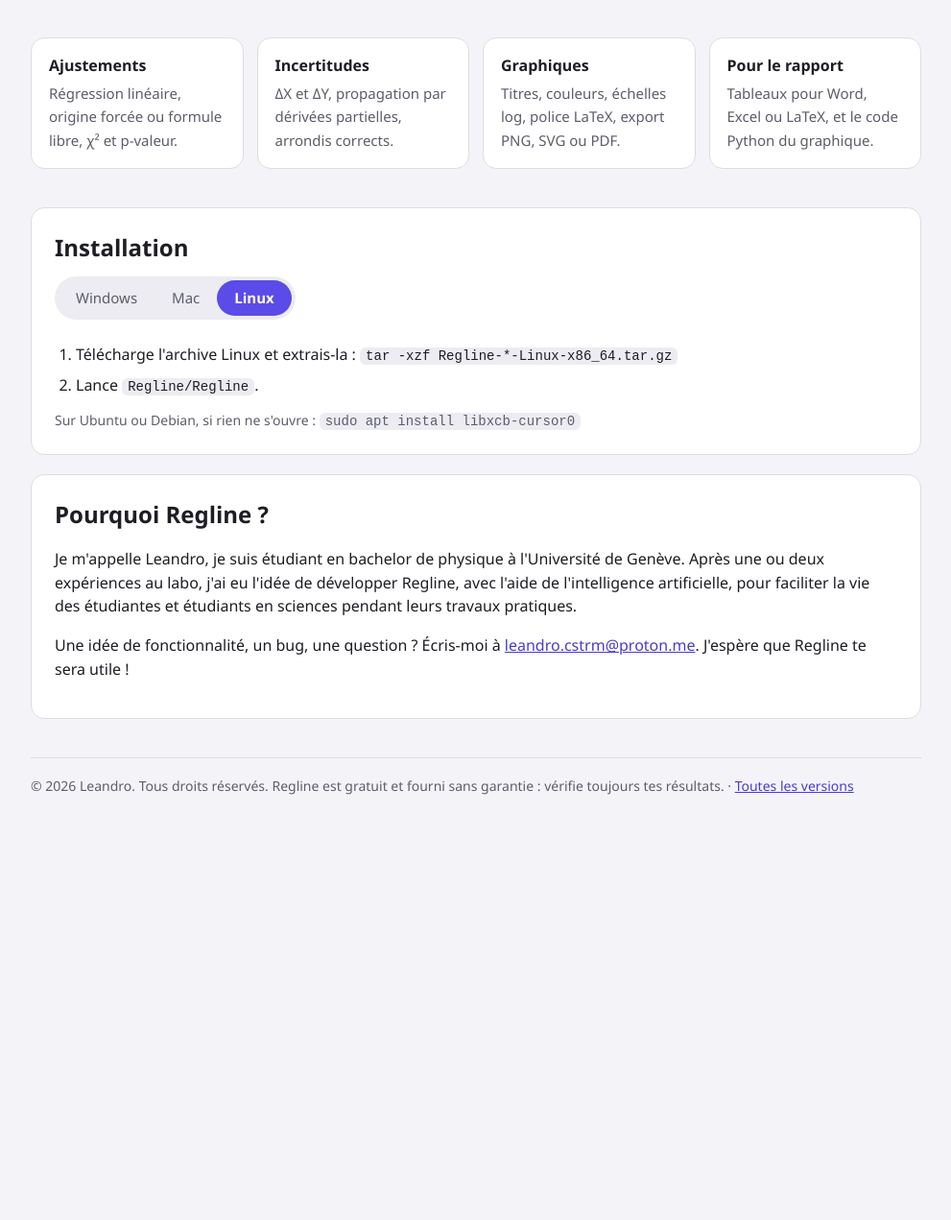
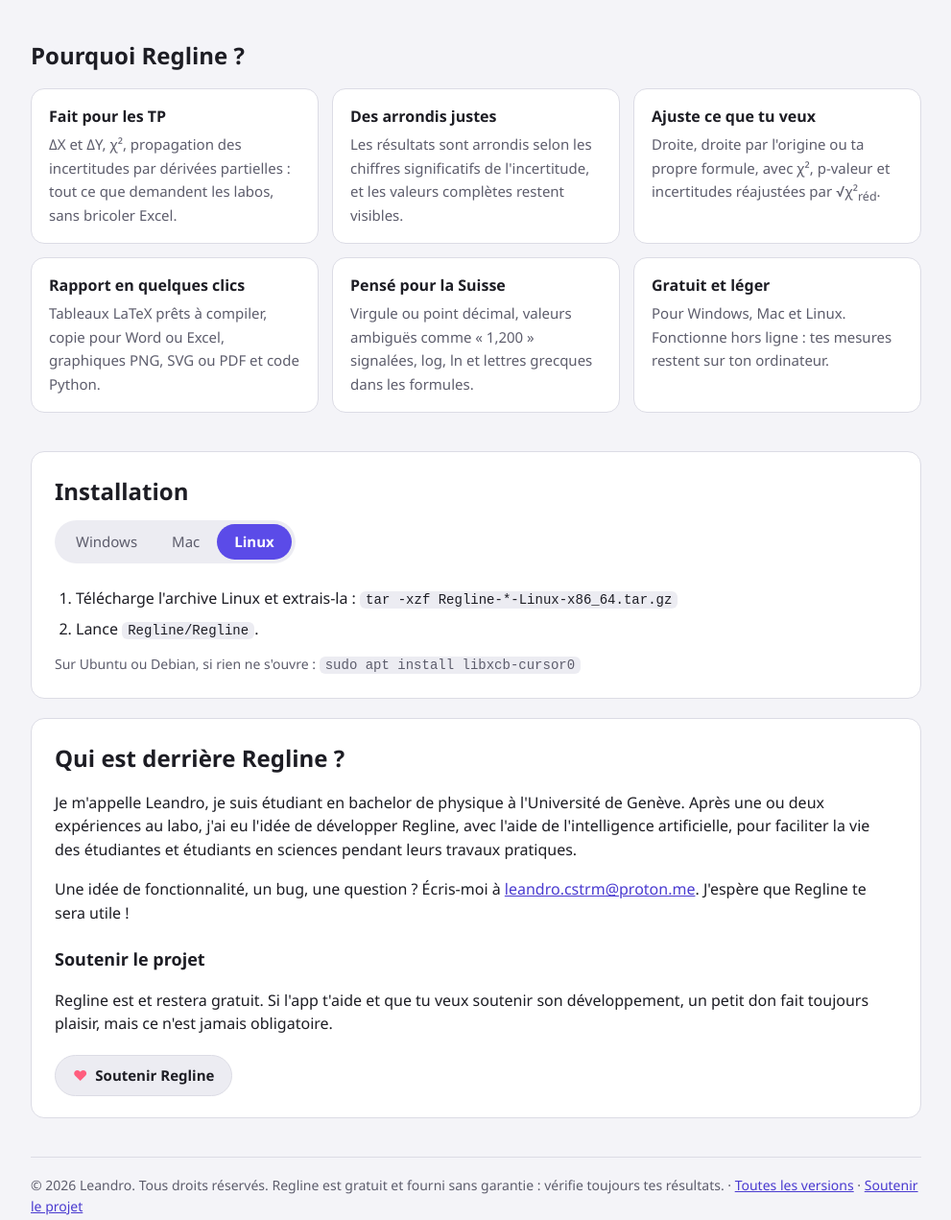
Before and after one commit to Leandro526-c/regline, a plain HTML site: page index.html in a window 1280 px wide. Shown: the part 974-2245 px from the top of the page at 96% size, without its empty margins (144-1135 px from the left). Before the commit the page ends 1835 px from the top, so only its background shows below. Drawn offline with Linux system fonts and the light colour scheme; no server answers.

Commit message:
Add files via upload

```diff
--- a/index.html
+++ b/index.html
@@ -35,6 +35,7 @@
   .others a { color: var(--accent-text); margin-right: 14px; white-space: nowrap; }
   .shot { width: 100%; border-radius: 14px; border: 1px solid var(--border); display: block; margin: 8px 0 40px; }
   h2 { font-size: 24px; margin: 0 0 12px; }
+  h3 { font-size: 18px; margin: 22px 0 6px; }
   .card { background: var(--surface); border: 1px solid var(--border); border-radius: 14px; padding: 22px 24px; margin-bottom: 20px; }
   .tabs { display: inline-flex; background: var(--raised); border-radius: 999px; padding: 4px; margin-bottom: 18px; flex-wrap: wrap; }
   .tabs button { border: 0; background: transparent; color: var(--muted); font: inherit; font-size: 15px;
@@ -44,12 +45,19 @@
   li { margin: 6px 0; }
   code { background: var(--raised); border-radius: 6px; padding: 1px 6px; font-size: 14px; overflow-wrap: anywhere; }
   .note { color: var(--muted); font-size: 14px; margin: 12px 0 0; }
-  .features { display: grid; grid-template-columns: repeat(auto-fit, minmax(220px, 1fr)); gap: 14px; margin: 0 0 40px; }
+  .why { margin: 0 0 40px; }
+  .why h2 { margin-bottom: 16px; }
+  .features { display: grid; grid-template-columns: repeat(auto-fit, minmax(260px, 1fr)); gap: 14px; }
   .features div { background: var(--surface); border: 1px solid var(--border); border-radius: 14px; padding: 16px 18px; }
   .features b { display: block; margin-bottom: 4px; }
   .features span { color: var(--muted); font-size: 15px; }
   footer { color: var(--muted); font-size: 14px; border-top: 1px solid var(--border); margin-top: 40px; padding-top: 18px; }
   footer a, .card a { color: var(--accent-text); }
+  .support { display: inline-flex; align-items: center; gap: 8px; margin-top: 4px; padding: 9px 18px;
+             border: 1px solid var(--border); border-radius: 999px; background: var(--raised);
+             color: var(--text) !important; text-decoration: none; font-weight: 600; font-size: 15px; transition: border-color .15s; }
+  .support:hover { border-color: var(--accent); }
+  .support span { color: #ff5e7e; }
   [hidden] { display: none !important; }
 </style>
 </head>
@@ -72,11 +80,16 @@
 
   <img class="shot" src="capture.png" alt="Fenêtre de Regline : tableau de mesures, régression linéaire et graphique">
 
-  <section class="features">
-    <div><b>Ajustements</b><span>Régression linéaire, origine forcée ou formule libre, χ² et p-valeur.</span></div>
-    <div><b>Incertitudes</b><span>ΔX et ΔY, propagation par dérivées partielles, arrondis corrects.</span></div>
-    <div><b>Graphiques</b><span>Titres, couleurs, échelles log, police LaTeX, export PNG, SVG ou PDF.</span></div>
-    <div><b>Pour le rapport</b><span>Tableaux pour Word, Excel ou LaTeX, et le code Python du graphique.</span></div>
+  <section class="why">
+    <h2>Pourquoi Regline ?</h2>
+    <div class="features">
+      <div><b>Fait pour les TP</b><span>ΔX et ΔY, χ², propagation des incertitudes par dérivées partielles : tout ce que demandent les labos, sans bricoler Excel.</span></div>
+      <div><b>Des arrondis justes</b><span>Les résultats sont arrondis selon les chiffres significatifs de l'incertitude, et les valeurs complètes restent visibles.</span></div>
+      <div><b>Ajuste ce que tu veux</b><span>Droite, droite par l'origine ou ta propre formule, avec χ², p-valeur et incertitudes réajustées par √χ²<sub>réd</sub>.</span></div>
+      <div><b>Rapport en quelques clics</b><span>Tableaux LaTeX prêts à compiler, copie pour Word ou Excel, graphiques PNG, SVG ou PDF et code Python.</span></div>
+      <div><b>Pensé pour la Suisse</b><span>Virgule ou point décimal, valeurs ambiguës comme « 1,200 » signalées, log, ln et lettres grecques dans les formules.</span></div>
+      <div><b>Gratuit et léger</b><span>Pour Windows, Mac et Linux. Fonctionne hors ligne : tes mesures restent sur ton ordinateur.</span></div>
+    </div>
   </section>
 
   <section class="card" id="install">
@@ -113,18 +126,23 @@
   </section>
 
   <section class="card">
-    <h2>Pourquoi Regline ?</h2>
+    <h2>Qui est derrière Regline ?</h2>
     <p>Je m'appelle Leandro, je suis étudiant en bachelor de physique à l'Université de Genève. Après une ou deux
        expériences au labo, j'ai eu l'idée de développer Regline, avec l'aide de l'intelligence artificielle, pour
        faciliter la vie des étudiantes et étudiants en sciences pendant leurs travaux pratiques.</p>
     <p>Une idée de fonctionnalité, un bug, une question ? Écris-moi à
        <a href="mailto:leandro.cstrm@proton.me">leandro.cstrm@proton.me</a>. J'espère que Regline te sera utile !</p>
+    <h3>Soutenir le projet</h3>
+    <p>Regline est et restera gratuit. Si l'app t'aide et que tu veux soutenir son développement, un petit don
+       fait toujours plaisir, mais ce n'est jamais obligatoire.</p>
+    <a class="support" href="https://ko-fi.com/leandro526" target="_blank" rel="noopener"><span>♥</span> Soutenir Regline</a>
   </section>
 
   <footer>
     <span id="version"></span>
     © 2026 Leandro. Tous droits réservés. Regline est gratuit et fourni sans garantie : vérifie toujours tes résultats.
     · <a href="https://github.com/Leandro526-c/regline/releases">Toutes les versions</a>
+    · <a href="https://ko-fi.com/leandro526" target="_blank" rel="noopener">Soutenir le projet</a>
   </footer>
 </main>
 
```
